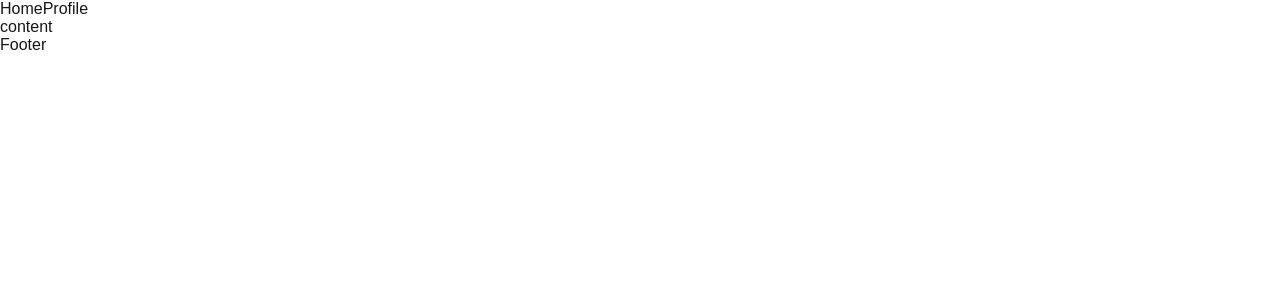
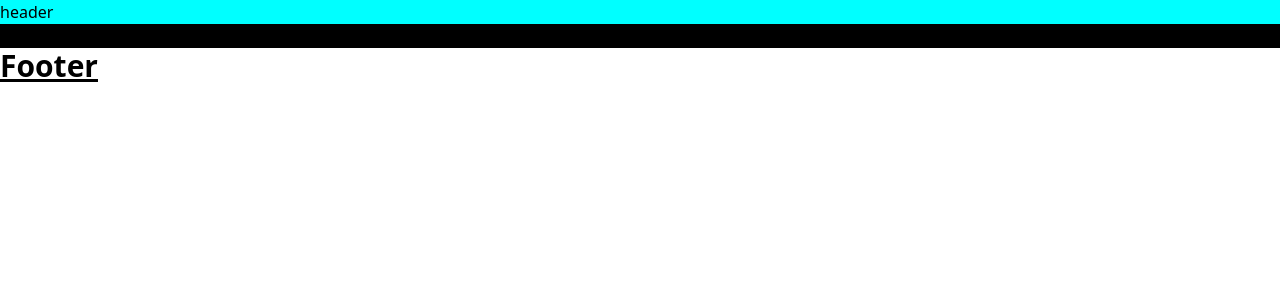
Before and after one commit to mujibqoribulll/belajar-next.js, a Next.js app: page / in a window 1280 px wide. Shown: the top 300 px of the page. Built offline with nearby package versions, Linux system fonts and the light colour scheme.

Commit message:
✨ feat: tugas hari ke-4

```diff
--- /dev/null
+++ b/components/content/index.js
@@ -0,0 +1,4 @@
+
+export default function Content() {
+    return <div className="background-black">Content</div>
+}
--- a/components/footer/index.js
+++ b/components/footer/index.js
@@ -1,3 +1,4 @@
+import styles from "./styles.module.css";
 export default function Footer() {
-    return <div>Footer</div>
-    }
+  return <div className="text-3xl font-bold underline">Footer</div>;
+}
--- /dev/null
+++ b/components/footer/styles.module.css
@@ -0,0 +1,3 @@
+.header{
+    background-color: brown;
+}
--- a/components/header/index.js
+++ b/components/header/index.js
@@ -1,13 +1,14 @@
 import Menu from "../menu";
+import styles from './styles.module.css'
 
 import { withAuth } from "../with-auth";
 
 function Header() {
   return (
-    <div>
-      <Menu />
+    <div className={styles.header}>
+      header
     </div>
   );
 }
 
-export default withAuth(Header);
+export default Header;
--- /dev/null
+++ b/components/header/styles.module.css
@@ -0,0 +1,3 @@
+.header{
+    background-color: aqua;
+}
--- a/pages/index.js
+++ b/pages/index.js
@@ -4,23 +4,14 @@
 import styles from "@/styles/Home.module.css";
 import Header from "@/components/header";
 import Footer from "@/components/footer";
+import Content from "@/components/content";
 
-const geistSans = localFont({
-  src: "./fonts/GeistVF.woff",
-  variable: "--font-geist-sans",
-  weight: "100 900",
-});
-const geistMono = localFont({
-  src: "./fonts/GeistMonoVF.woff",
-  variable: "--font-geist-mono",
-  weight: "100 900",
-});
 
 export default function Home() {
   return (
     <>
       <Header />
-      content
+      <Content />
       <Footer />
     </>
   );
--- /dev/null
+++ b/postcss.config.js
@@ -0,0 +1,6 @@
+module.exports = {
+  plugins: {
+    tailwindcss: {},
+    autoprefixer: {},
+  },
+}
--- a/styles/globals.css
+++ b/styles/globals.css
@@ -1,42 +1,8 @@
-:root {
-  --background: #ffffff;
-  --foreground: #171717;
+@tailwind base;
+@tailwind components;
+@tailwind utilities;
+
+
+.background-black {
+  background-color:  black;
 }
-
-@media (prefers-color-scheme: dark) {
-  :root {
-    --background: #0a0a0a;
-    --foreground: #ededed;
-  }
-}
-
-html,
-body {
-  max-width: 100vw;
-  overflow-x: hidden;
-}
-
-body {
-  color: var(--foreground);
-  background: var(--background);
-  font-family: Arial, Helvetica, sans-serif;
-  -webkit-font-smoothing: antialiased;
-  -moz-osx-font-smoothing: grayscale;
-}
-
-* {
-  box-sizing: border-box;
-  padding: 0;
-  margin: 0;
-}
-
-a {
-  color: inherit;
-  text-decoration: none;
-}
-
-@media (prefers-color-scheme: dark) {
-  html {
-    color-scheme: dark;
-  }
-}
--- /dev/null
+++ b/tailwind.config.js
@@ -0,0 +1,12 @@
+/** @type {import('tailwindcss').Config} */
+module.exports = {
+  content: [
+    "./app/**/*.{js,ts,jsx,tsx,mdx}",
+    "./pages/**/*.{js,ts,jsx,tsx,mdx}",
+    "./components/**/*.{js,ts,jsx,tsx,mdx}",
+  ],
+  theme: {
+    extend: {},
+  },
+  plugins: [],
+};
```
Also changed, not shown: package.json (+6 -3 lines), 1 other file (tests, documents, lock files or other folders).
